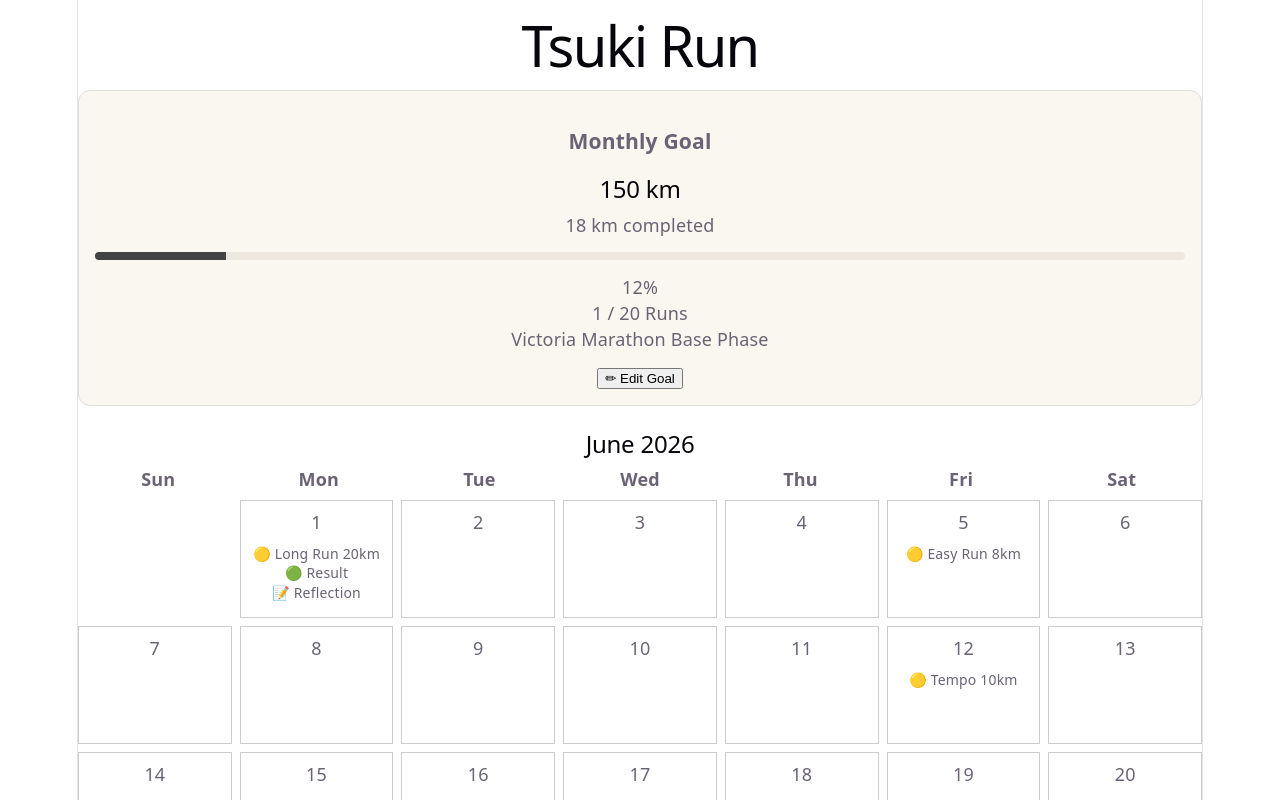
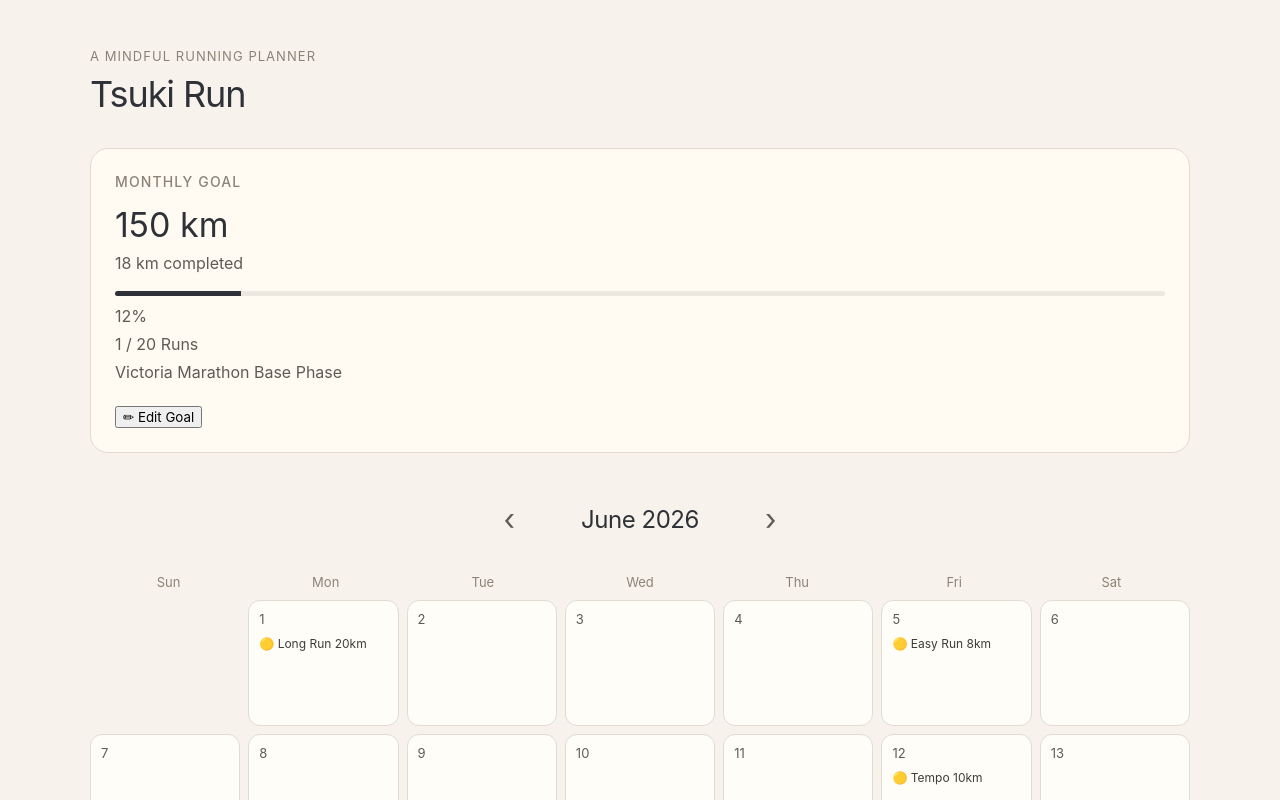
Before and after one commit to jameskktkim-dev/tsuki-run, a React app in the folder frontend/: page / in a window 1280 px wide. Shown: the top 800 px of the page. Built offline with nearby package versions, Linux system fonts and the light colour scheme; the HTML template or start-up script is replaced by a standard one.

Commit message:
Complete Sprint 1 foundation

```diff
--- a/frontend/src/App.css
+++ b/frontend/src/App.css
@@ -1,184 +1,24 @@
-.counter {
-  font-size: 16px;
-  padding: 5px 10px;
-  border-radius: 5px;
-  color: var(--accent);
-  background: var(--accent-bg);
-  border: 2px solid transparent;
-  transition: border-color 0.3s;
-  margin-bottom: 24px;
-
-  &:hover {
-    border-color: var(--accent-border);
-  }
-  &:focus-visible {
-    outline: 2px solid var(--accent);
-    outline-offset: 2px;
-  }
+.app-shell {
+  max-width: 1100px;
+  margin: 0 auto;
+  padding: 48px 24px;
 }
 
-.hero {
-  position: relative;
-
-  .base,
-  .framework,
-  .vite {
-    inset-inline: 0;
-    margin: 0 auto;
-  }
-
-  .base {
-    width: 170px;
-    position: relative;
-    z-index: 0;
-  }
-
-  .framework,
-  .vite {
-    position: absolute;
-  }
-
-  .framework {
-    z-index: 1;
-    top: 34px;
-    height: 28px;
-    transform: perspective(2000px) rotateZ(300deg) rotateX(44deg) rotateY(39deg)
-      scale(1.4);
-  }
-
-  .vite {
-    z-index: 0;
-    top: 107px;
-    height: 26px;
-    width: auto;
-    transform: perspective(2000px) rotateZ(300deg) rotateX(40deg) rotateY(39deg)
-      scale(0.8);
-  }
+.app-header {
+  margin-bottom: 32px;
 }
 
-#center {
-  display: flex;
-  flex-direction: column;
-  gap: 25px;
-  place-content: center;
-  place-items: center;
-  flex-grow: 1;
-
-  @media (max-width: 1024px) {
-    padding: 32px 20px 24px;
-    gap: 18px;
-  }
+.app-eyebrow {
+  margin: 0 0 8px;
+  font-size: 13px;
+  letter-spacing: 0.08em;
+  text-transform: uppercase;
+  color: #8c8378;
 }
 
-#next-steps {
-  display: flex;
-  border-top: 1px solid var(--border);
-  text-align: left;
-
-  & > div {
-    flex: 1 1 0;
-    padding: 32px;
-    @media (max-width: 1024px) {
-      padding: 24px 20px;
-    }
-  }
-
-  .icon {
-    margin-bottom: 16px;
-    width: 22px;
-    height: 22px;
-  }
-
-  @media (max-width: 1024px) {
-    flex-direction: column;
-    text-align: center;
-  }
+.app-header h1 {
+  margin: 0;
+  font-size: 36px;
+  font-weight: 400;
+  letter-spacing: -0.03em;
 }
-
-#docs {
-  border-right: 1px solid var(--border);
-
-  @media (max-width: 1024px) {
-    border-right: none;
-    border-bottom: 1px solid var(--border);
-  }
-}
-
-#next-steps ul {
-  list-style: none;
-  padding: 0;
-  display: flex;
-  gap: 8px;
-  margin: 32px 0 0;
-
-  .logo {
-    height: 18px;
-  }
-
-  a {
-    color: var(--text-h);
-    font-size: 16px;
-    border-radius: 6px;
-    background: var(--social-bg);
-    display: flex;
-    padding: 6px 12px;
-    align-items: center;
-    gap: 8px;
-    text-decoration: none;
-    transition: box-shadow 0.3s;
-
-    &:hover {
-      box-shadow: var(--shadow);
-    }
-    .button-icon {
-      height: 18px;
-      width: 18px;
-    }
-  }
-
-  @media (max-width: 1024px) {
-    margin-top: 20px;
-    flex-wrap: wrap;
-    justify-content: center;
-
-    li {
-      flex: 1 1 calc(50% - 8px);
-    }
-
-    a {
-      width: 100%;
-      justify-content: center;
-      box-sizing: border-box;
-    }
-  }
-}
-
-#spacer {
-  height: 88px;
-  border-top: 1px solid var(--border);
-  @media (max-width: 1024px) {
-    height: 48px;
-  }
-}
-
-.ticks {
-  position: relative;
-  width: 100%;
-
-  &::before,
-  &::after {
-    content: '';
-    position: absolute;
-    top: -4.5px;
-    border: 5px solid transparent;
-  }
-
-  &::before {
-    left: 0;
-    border-left-color: var(--border);
-  }
-  &::after {
-    right: 0;
-    border-right-color: var(--border);
-  }
-}
--- a/frontend/src/App.jsx
+++ b/frontend/src/App.jsx
@@ -1,11 +1,15 @@
+import "./App.css";
 import MonthlyCalendar from "./components/MonthlyCalendar";
 
 export default function App() {
   return (
-    <div>
-      <h1>Tsuki Run</h1>
+    <main className="app-shell">
+      <header className="app-header">
+        <p className="app-eyebrow">A mindful running planner</p>
+        <h1>Tsuki Run</h1>
+      </header>
 
       <MonthlyCalendar />
-    </div>
+    </main>
   );
 }
--- a/frontend/src/components/DayCell.jsx
+++ b/frontend/src/components/DayCell.jsx
@@ -14,10 +14,10 @@ export default function DayCell({ day, entry, today, onClick }) {
         </div>
       )}
 
-      {entry?.result?.completed && <div className="entry-line">🟢 Result</div>}
-
-      {entry?.result?.reflection && (
-        <div className="entry-line">📝 Reflection</div>
+      {entry?.result?.type && (
+        <div className="entry-line">
+          🟢 {entry.result.type} {entry.result.distance}km
+        </div>
       )}
     </div>
   );
--- a/frontend/src/components/DayModal.jsx
+++ b/frontend/src/components/DayModal.jsx
@@ -6,18 +6,19 @@ export default function DayModal({ selectedDay, entry, onClose, onSave }) {
   const [planDistance, setPlanDistance] = useState("");
   const [planNote, setPlanNote] = useState("");
 
+  const [resultType, setResultType] = useState("");
   const [resultDistance, setResultDistance] = useState("");
   const [reflection, setReflection] = useState("");
-  const [completed, setCompleted] = useState(false);
+
 
   useEffect(() => {
     setPlanType(entry?.plan?.type || "");
     setPlanDistance(entry?.plan?.distance || "");
     setPlanNote(entry?.plan?.note || "");
 
+    setResultType(entry?.result?.type || "");
     setResultDistance(entry?.result?.distance || "");
     setReflection(entry?.result?.reflection || "");
-    setCompleted(entry?.result?.completed || false);
   }, [entry, selectedDay]);
 
   if (!selectedDay) return null;
@@ -31,9 +32,9 @@ export default function DayModal({ selectedDay, entry, onClose, onSave }) {
         note: planNote,
       },
       result: {
+        type: resultType,
         distance: resultDistance,
         reflection,
-        completed,
       },
     });
   };
@@ -91,6 +92,22 @@ export default function DayModal({ selectedDay, entry, onClose, onSave }) {
         <h3>Result</h3>
 
         <div className="form-group">
+          <label>Training Type</label>
+          <select
+            value={resultType}
+            onChange={(event) => setResultType(event.target.value)}
+          >
+            <option value="">Select training type</option>
+            <option value="Easy Run">Easy Run</option>
+            <option value="Long Run">Long Run</option>
+            <option value="Tempo">Tempo</option>
+            <option value="Intervals">Intervals</option>
+            <option value="Race">Race</option>
+            <option value="Rest">Rest</option>
+          </select>
+        </div>
+
+        <div className="form-group">
           <label>Actual Distance</label>
           <div className="distance-row">
             <input
@@ -113,15 +130,6 @@ export default function DayModal({ selectedDay, entry, onClose, onSave }) {
           />
         </div>
 
-        <label className="completed-row">
-          <input
-            type="checkbox"
-            checked={completed}
-            onChange={(event) => setCompleted(event.target.checked)}
-          />
-          Completed
-        </label>
-
         <button className="save-button" onClick={handleSave}>
           Save
         </button>
--- a/frontend/src/components/GoalModal.jsx
+++ b/frontend/src/components/GoalModal.jsx
@@ -1,16 +1,31 @@
+import { useState, useEffect } from "react";
 import "./GoalModal.css";
 
-export default function GoalModal({ isOpen, onClose }) {
+export default function GoalModal({ isOpen, goal, onClose, onSave }) {
+  const [distance, setDistance] = useState(goal?.distance || 150);
+  const [runs, setRuns] = useState(goal?.runs || 20);
+  const [phase, setPhase] = useState(goal?.phase || "");
+
+  useEffect(() => {
+    setDistance(goal?.distance || 150);
+    setRuns(goal?.runs || 20);
+    setPhase(goal?.phase || "");
+  }, [goal, isOpen]);
+
   if (!isOpen) return null;
+
+  const handleSave = () => {
+    onSave({
+      distance: Number(distance),
+      runs: Number(runs),
+      phase,
+    });
+  };
 
   return (
     <div className="goal-modal-backdrop">
       <div className="goal-modal">
-
-        <button
-          className="goal-close-button"
-          onClick={onClose}
-        >
+        <button className="goal-close-button" onClick={onClose}>
           ×
         </button>
 
@@ -20,7 +35,8 @@ export default function GoalModal({ isOpen, onClose }) {
           <label>Goal Distance</label>
           <input
             type="number"
-            defaultValue={150}
+            value={distance}
+            onChange={(event) => setDistance(event.target.value)}
           />
         </div>
 
@@ -28,29 +44,24 @@ export default function GoalModal({ isOpen, onClose }) {
           <label>Target Runs</label>
           <input
             type="number"
-            defaultValue={20}
+            value={runs}
+            onChange={(event) => setRuns(event.target.value)}
           />
         </div>
 
         <div className="goal-form-group">
           <label>Training Phase</label>
-
           <input
             type="text"
-            defaultValue="Victoria Marathon Base Phase"
+            value={phase}
+            onChange={(event) => setPhase(event.target.value)}
           />
         </div>
 
         <div className="goal-button-row">
-          <button onClick={onClose}>
-            Cancel
-          </button>
-
-          <button>
-            Save
-          </button>
+          <button onClick={onClose}>Cancel</button>
+          <button onClick={handleSave}>Save</button>
         </div>
-
       </div>
     </div>
   );
--- a/frontend/src/components/MonthlyCalendar.css
+++ b/frontend/src/components/MonthlyCalendar.css
@@ -1,16 +1,76 @@
 .monthly-goal-card {
-  border: 1px solid #ddd;
-  padding: 16px;
-  margin-bottom: 24px;
-  border-radius: 12px;
-  background-color: #faf7f0;
+  border: 1px solid #e2dacf;
+  padding: 24px;
+  margin-bottom: 32px;
+  border-radius: 18px;
+  background-color: #fffaf2;
+}
+
+.monthly-goal-card h3 {
+  margin: 0 0 14px;
+  font-size: 14px;
+  font-weight: 500;
+  color: #8c8378;
+  text-transform: uppercase;
+  letter-spacing: 0.08em;
+}
+
+.monthly-goal-card h2 {
+  margin: 0;
+  font-size: 34px;
+  font-weight: 400;
+}
+
+.monthly-goal-card p {
+  margin: 8px 0;
+  color: #5f5b55;
+}
+
+.progress-bar {
+  width: 100%;
+  height: 5px;
+  background: #ece7df;
+  border-radius: 999px;
+  overflow: hidden;
+  margin: 18px 0 10px;
+}
+
+.progress-fill {
+  height: 100%;
+  background: #2f3138;
+  transition: width 0.3s ease;
+}
+
+.month-header {
+  display: flex;
+  align-items: center;
+  justify-content: center;
+  gap: 24px;
+  margin-bottom: 20px;
+}
+
+.month-header button {
+  border: none;
+  background: transparent;
+  font-size: 30px;
+  cursor: pointer;
+  color: #5f5b55;
+}
+
+.month-header h2 {
+  min-width: 190px;
+  text-align: center;
+  font-weight: 400;
+  letter-spacing: -0.02em;
 }
 
 .weekday-grid {
   display: grid;
   grid-template-columns: repeat(7, 1fr);
-  margin-bottom: 8px;
-  font-weight: bold;
+  margin-bottom: 10px;
+  color: #8c8378;
+  font-size: 13px;
+  text-align: center;
 }
 
 .calendar-grid {
@@ -20,37 +80,32 @@
 }
 
 .day-cell {
-  border: 1px solid #ccc;
-  height: 100px;
-  padding: 8px;
+  min-height: 104px;
+  padding: 10px;
+  border: 1px solid #e1dbd2;
+  border-radius: 12px;
+  background-color: #fffdf8;
   cursor: pointer;
-  background-color: white;
+  transition: background-color 0.15s ease, transform 0.15s ease;
+}
+
+.day-cell:hover {
+  background-color: #fff7ea;
+  transform: translateY(-1px);
 }
 
 .day-cell.today {
-  background-color: #faf7f0;
+  background-color: #f2eadf;
 }
 
 .day-number {
   margin-bottom: 8px;
+  font-size: 13px;
+  color: #5f5b55;
 }
 
 .entry-line {
-  font-size: 14px;
-  line-height: 1.4;
+  font-size: 12px;
+  line-height: 1.5;
+  color: #3f3d39;
 }
-
-.progress-bar {
-  width: 100%;
-  height: 8px;
-  background: #ece7df;
-  border-radius: 999px;
-  overflow: hidden;
-  margin: 14px 0;
-}
-
-.progress-fill {
-  height: 100%;
-  background: #444;
-  transition: width 0.3s ease;
-}
--- a/frontend/src/components/MonthlyCalendar.jsx
+++ b/frontend/src/components/MonthlyCalendar.jsx
@@ -6,11 +6,7 @@ import DayModal from "./DayModal";
 import DayCell from "./DayCell";
 import "./MonthlyCalendar.css";
 
-const days = Array.from({ length: 30 }, (_, index) => index + 1);
-const blankDays = Array.from({ length: 1 }, (_, index) => null);
-
 export default function MonthlyCalendar() {
-
   const [entries, setEntries] = useState(() => {
     const savedEntries = localStorage.getItem("tsuki-run-entries");
 
@@ -22,6 +18,7 @@ export default function MonthlyCalendar() {
   });
 
   const [selectedDay, setSelectedDay] = useState(null);
+
   const [goal, setGoal] = useState(() => {
     const savedGoal = localStorage.getItem("tsuki-run-goal");
 
@@ -35,7 +32,9 @@ export default function MonthlyCalendar() {
       phase: "Victoria Marathon Base Phase",
     };
   });
+
   const [showGoalModal, setShowGoalModal] = useState(false);
+  const [currentDate, setCurrentDate] = useState(new Date(2026, 5, 1));
 
   useEffect(() => {
     localStorage.setItem("tsuki-run-entries", JSON.stringify(entries));
@@ -46,6 +45,37 @@ export default function MonthlyCalendar() {
   }, [goal]);
 
   const today = new Date().getDate();
+
+  const monthName = currentDate.toLocaleString("en-US", {
+    month: "long",
+  });
+
+  const year = currentDate.getFullYear();
+
+  const month = currentDate.getMonth();
+
+  const daysInMonth = new Date(year, month + 1, 0).getDate();
+
+  const firstDayOfMonth = new Date(year, month, 1).getDay();
+
+  const days = Array.from({ length: daysInMonth }, (_, index) => index + 1);
+
+  const blankDays = Array.from(
+    { length: firstDayOfMonth },
+    (_, index) => null
+  );
+
+  const goToPreviousMonth = () => {
+    setCurrentDate(
+      new Date(currentDate.getFullYear(), currentDate.getMonth() - 1, 1)
+    );
+  };
+
+  const goToNextMonth = () => {
+    setCurrentDate(
+      new Date(currentDate.getFullYear(), currentDate.getMonth() + 1, 1)
+    );
+  };
 
   const getEntryForDay = (day) => {
     return entries.find((entry) => entry.day === day);
@@ -73,13 +103,19 @@ export default function MonthlyCalendar() {
 
   return (
     <div>
+      <MonthlyGoal
+        entries={entries}
+        goal={goal}
+        onEdit={() => setShowGoalModal(true)}
+      />
 
-    <MonthlyGoal
-      entries={entries}
-      goal={goal}
-      onEdit={() => setShowGoalModal(true)}
-    />
-      <h2>June 2026</h2>
+      <div className="month-header">
+        <button onClick={goToPreviousMonth}>‹</button>
+        <h2>
+          {monthName} {year}
+        </h2>
+        <button onClick={goToNextMonth}>›</button>
+      </div>
 
       <div className="weekday-grid">
         <div>Sun</div>
@@ -120,7 +156,12 @@ export default function MonthlyCalendar() {
 
       <GoalModal
         isOpen={showGoalModal}
+        goal={goal}
         onClose={() => setShowGoalModal(false)}
+        onSave={(updatedGoal) => {
+          setGoal(updatedGoal);
+          setShowGoalModal(false);
+        }}
       />
     </div>
   );
--- a/frontend/src/index.css
+++ b/frontend/src/index.css
@@ -1,111 +1,21 @@
-:root {
-  --text: #6b6375;
-  --text-h: #08060d;
-  --bg: #fff;
-  --border: #e5e4e7;
-  --code-bg: #f4f3ec;
-  --accent: #aa3bff;
-  --accent-bg: rgba(170, 59, 255, 0.1);
-  --accent-border: rgba(170, 59, 255, 0.5);
-  --social-bg: rgba(244, 243, 236, 0.5);
-  --shadow:
-    rgba(0, 0, 0, 0.1) 0 10px 15px -3px, rgba(0, 0, 0, 0.05) 0 4px 6px -2px;
-
-  --sans: system-ui, 'Segoe UI', Roboto, sans-serif;
-  --heading: system-ui, 'Segoe UI', Roboto, sans-serif;
-  --mono: ui-monospace, Consolas, monospace;
-
-  font: 18px/145% var(--sans);
-  letter-spacing: 0.18px;
-  color-scheme: light dark;
-  color: var(--text);
-  background: var(--bg);
-  font-synthesis: none;
-  text-rendering: optimizeLegibility;
-  -webkit-font-smoothing: antialiased;
-  -moz-osx-font-smoothing: grayscale;
-
-  @media (max-width: 1024px) {
-    font-size: 16px;
-  }
+body {
+  margin: 0;
+  background-color: #f7f3ec;
+  color: #2f3138;
+  font-family: "Inter", "Helvetica Neue", Arial, sans-serif;
 }
 
-@media (prefers-color-scheme: dark) {
-  :root {
-    --text: #9ca3af;
-    --text-h: #f3f4f6;
-    --bg: #16171d;
-    --border: #2e303a;
-    --code-bg: #1f2028;
-    --accent: #c084fc;
-    --accent-bg: rgba(192, 132, 252, 0.15);
-    --accent-border: rgba(192, 132, 252, 0.5);
-    --social-bg: rgba(47, 48, 58, 0.5);
-    --shadow:
-      rgba(0, 0, 0, 0.4) 0 10px 15px -3px, rgba(0, 0, 0, 0.25) 0 4px 6px -2px;
-  }
-
-  #social .button-icon {
-    filter: invert(1) brightness(2);
-  }
+button,
+input,
+select,
+textarea {
+  font-family: inherit;
 }
 
-body {
-  margin: 0;
+button {
+  cursor: pointer;
 }
 
 #root {
-  width: 1126px;
-  max-width: 100%;
-  margin: 0 auto;
-  text-align: center;
-  border-inline: 1px solid var(--border);
-  min-height: 100svh;
-  display: flex;
-  flex-direction: column;
-  box-sizing: border-box;
+  min-height: 100vh;
 }
-
-h1,
-h2 {
-  font-family: var(--heading);
-  font-weight: 500;
-  color: var(--text-h);
-}
-
-h1 {
-  font-size: 56px;
-  letter-spacing: -1.68px;
-  margin: 32px 0;
-  @media (max-width: 1024px) {
-    font-size: 36px;
-    margin: 20px 0;
-  }
-}
-h2 {
-  font-size: 24px;
-  line-height: 118%;
-  letter-spacing: -0.24px;
-  margin: 0 0 8px;
-  @media (max-width: 1024px) {
-    font-size: 20px;
-  }
-}
-p {
-  margin: 0;
-}
-
-code,
-.counter {
-  font-family: var(--mono);
-  display: inline-flex;
-  border-radius: 4px;
-  color: var(--text-h);
-}
-
-code {
-  font-size: 15px;
-  line-height: 135%;
-  padding: 4px 8px;
-  background: var(--code-bg);
-}
```
Also changed, not shown: 1 other file (tests, documents, lock files or other folders).
